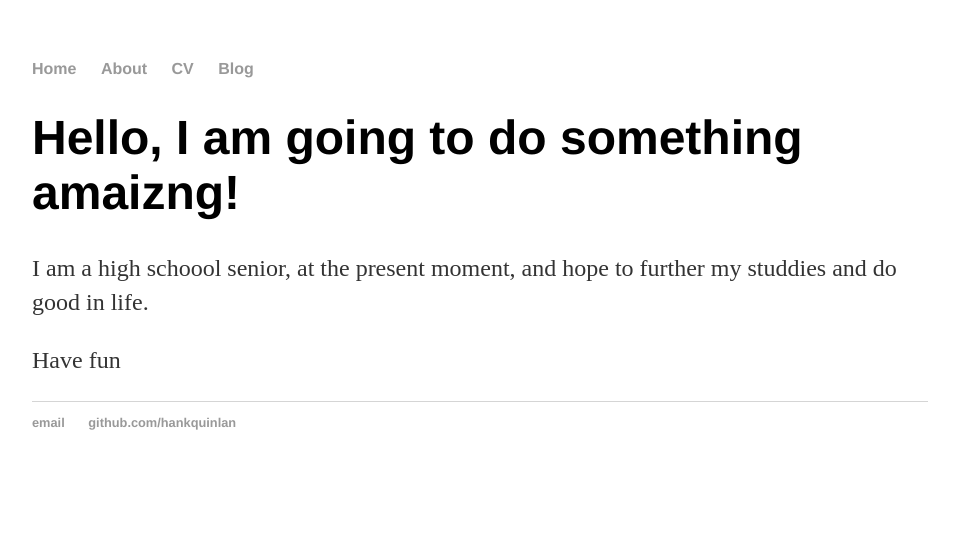
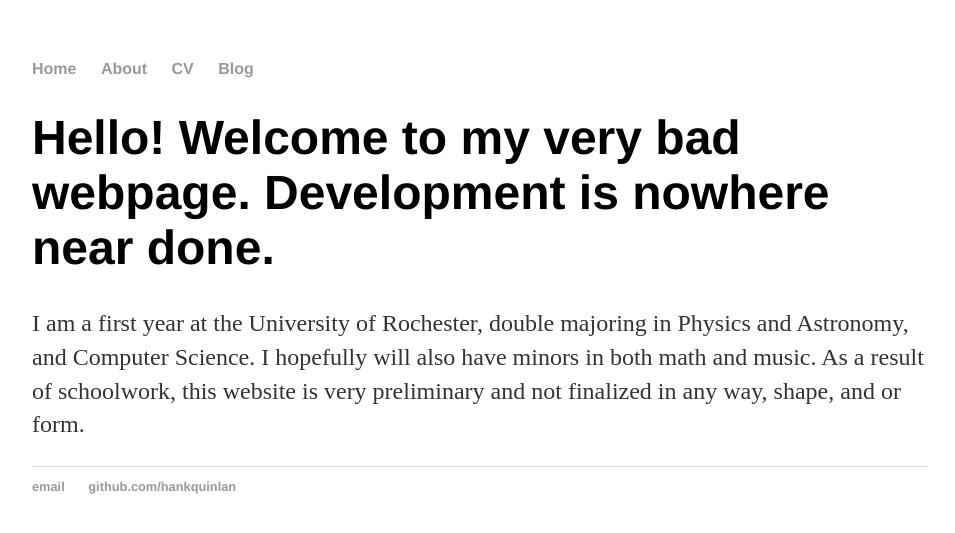
Before and after one commit to alabarca531/alabarca531.github.io, a Jekyll site: the page built from index.html, in a window 1280 px wide. Shown: the top 533 px of the page, without its empty margins (160-1115 px from the left). Built offline with Jekyll 4.4.1, drawn with Linux system fonts in a browser that asks for light colours.

Commit message:
Update index.html

```diff
--- a/index.html
+++ b/index.html
@@ -3,7 +3,6 @@ layout: default
 title: Anthony (AJ) LaBarca
 ---
 <div class="blurb">
-	<h1>Hello, I am going to do something amaizng!</h1>
-	<p>I am a high schoool senior, at the present moment, and hope to further my studdies and do good in life. </p>
-	<p> Have fun </p>
+	<h1>Hello! Welcome to my very bad webpage. Development is nowhere near done.</h1>
+	<p>I am a first year at the University of Rochester, double majoring in Physics and Astronomy, and Computer Science. I hopefully will also have minors in both math and music. As a result of schoolwork, this website is very preliminary and not finalized in any way, shape, and or form.</p>
 </div><!-- /.blurb -->
```
